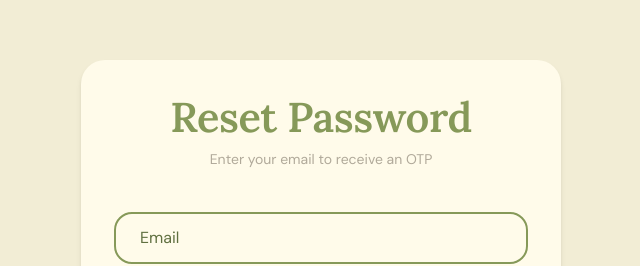
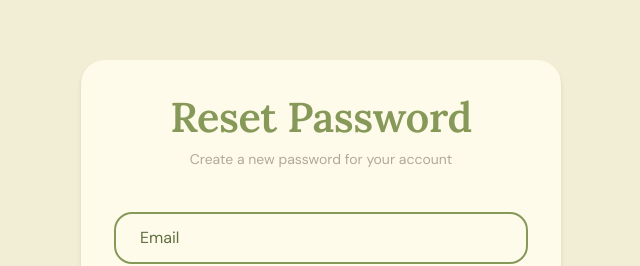
Before and after one commit to ji-tech-2/mindsync-frontend, a React (Vite) app: page /forgot-password in a window 1280 px wide. Shown: the part 151-417 px from the top of the page, without its empty margins (319-959 px from the left). Built offline with nearby package versions, Linux system fonts and the light colour scheme.

Commit message:
fix: do not disable next when stage incomplete

```diff
--- a/src/features/auth/components/StageContainer/StageContainer.module.css
+++ b/src/features/auth/components/StageContainer/StageContainer.module.css
@@ -4,7 +4,7 @@
   display: grid;
   grid-template-columns: 1fr;
   grid-template-rows: auto;
-  transition: height 150ms ease-out;
+  transition: height var(--transition-fast);
   padding: var(--space-sm) var(--border-lg);
 }
 
--- a/src/features/auth/routes/ForgotPassword.jsx
+++ b/src/features/auth/routes/ForgotPassword.jsx
@@ -406,20 +406,8 @@ export default function ForgotPassword() {
   return (
     <AuthPageLayout>
       <PageHeader
-        title={
-          currentStage === 0
-            ? 'Reset Password'
-            : currentStage === 1
-              ? 'Verify OTP'
-              : 'Set New Password'
-        }
-        subtitle={
-          currentStage === 0
-            ? 'Enter your email to receive an OTP'
-            : currentStage === 1
-              ? 'Enter the code we sent to your email'
-              : 'Create a new password for your account'
-        }
+        title="Reset Password"
+        subtitle="Create a new password for your account"
       />
 
       <FormContainer onSubmit={handleSubmit}>
--- a/src/features/auth/routes/SignUp.jsx
+++ b/src/features/auth/routes/SignUp.jsx
@@ -492,19 +492,6 @@ export default function SignUp() {
     }
   }
 
-  // Helper to check if stage 1 is complete
-  const isStage1Complete = () => {
-    return (
-      form.name &&
-      form.dobDay &&
-      form.dobMonth &&
-      form.dobYear &&
-      form.gender &&
-      form.occupation &&
-      form.workRmt
-    );
-  };
-
   const scrollToFirstError = (errorObj, stage = 'stage1') => {
     // Array of errors in order of form fields for each stage
     let fieldErrors = [];
@@ -709,7 +696,6 @@ export default function SignUp() {
         variant="filled"
         fullWidth
         onClick={handleNextStage}
-        disabled={!isStage1Complete()}
       >
         Next
       </Button>
```
